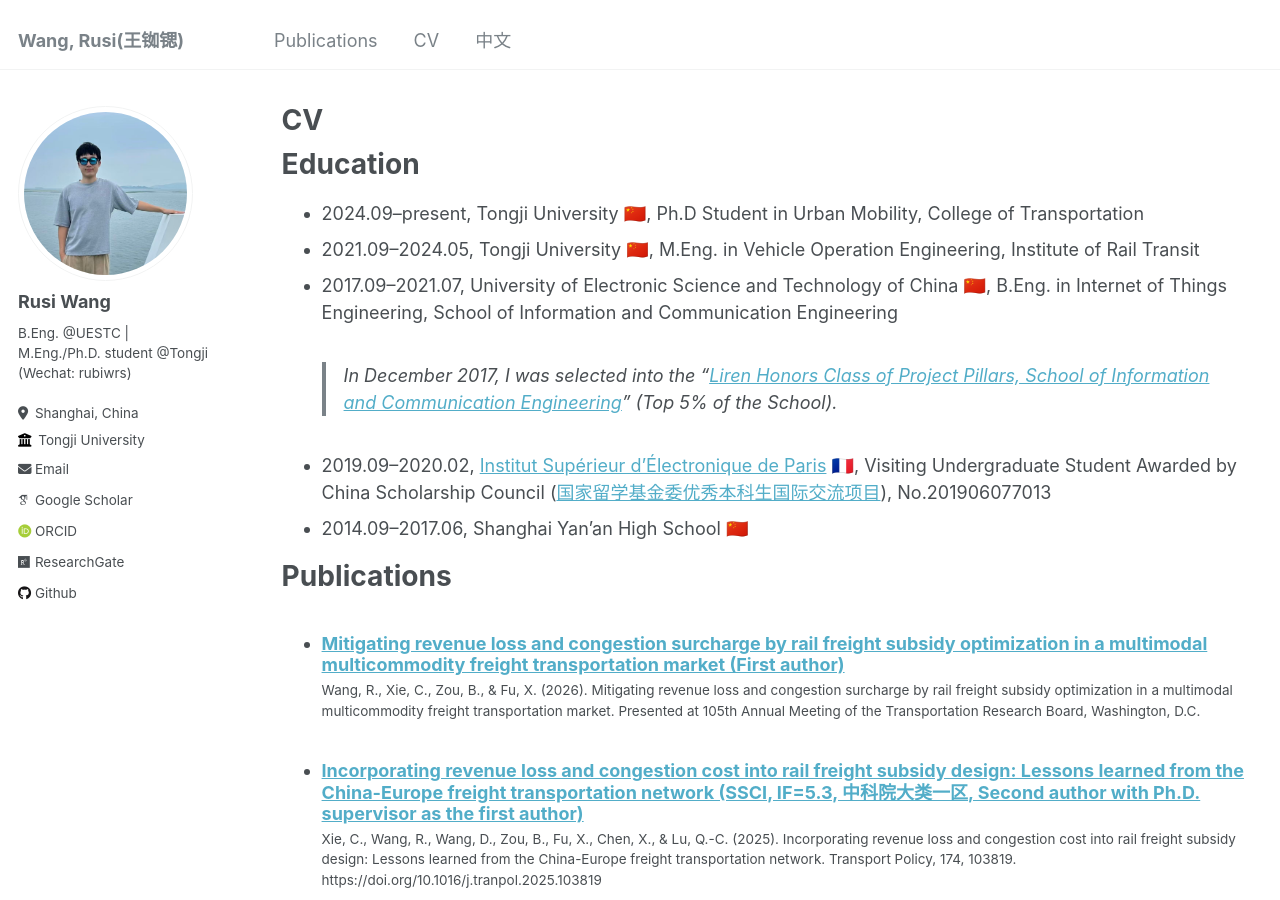
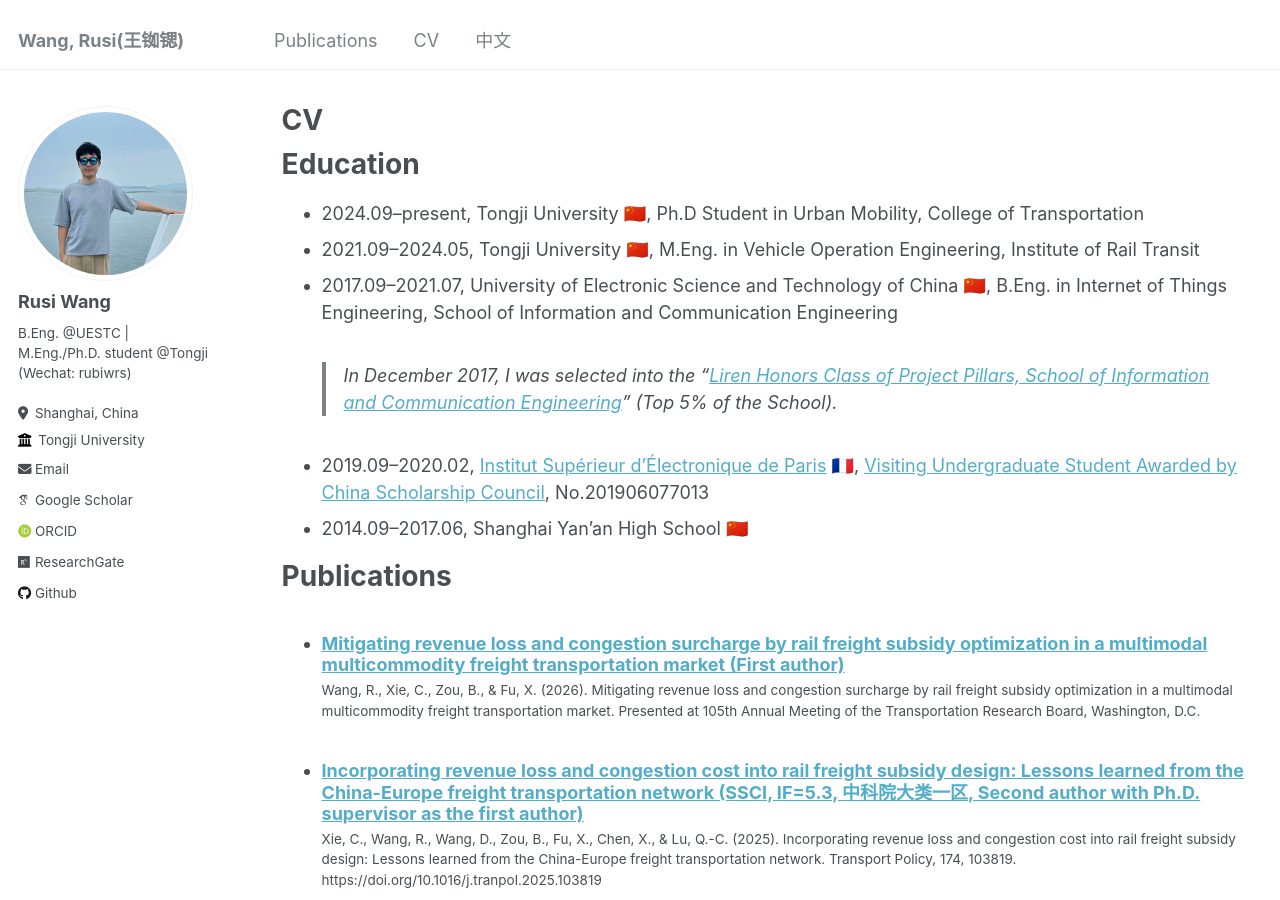
Before and after one commit to RusiWang99/RusiWang99.github.io, a Jekyll site: the page built from _pages/cv.md, in a window 1280 px wide and 900 px high. Built offline with Jekyll 4.4.1, drawn with Linux system fonts in a browser that asks for light colours; some web fonts are replaced.

Commit message:
Update cv.md

```diff
--- a/_pages/cv.md
+++ b/_pages/cv.md
@@ -15,7 +15,7 @@ Education
 * 2021.09–2024.05, Tongji University 🇨🇳, M.Eng. in Vehicle Operation Engineering, Institute of Rail Transit
 * 2017.09–2021.07, University of Electronic Science and Technology of China 🇨🇳, B.Eng. in Internet of Things Engineering, School of Information and Communication Engineering
 > In December 2017, I was selected into the "[Liren Honors Class of Project Pillars, School of Information and Communication Engineering](https://mp.weixin.qq.com/s/ew-8znWxv4uh3Q9MWJyc2A)" (Top 5% of the School).
-* 2019.09–2020.02, [Institut Supérieur d'Électronique de Paris](https://www.isep.fr/en/) 🇫🇷, Visiting Undergraduate Student Awarded by China Scholarship Council ([国家留学基金委优秀本科生国际交流项目](https://www.csc.edu.cn/article/1426)), No.201906077013
+* 2019.09–2020.02, [Institut Supérieur d'Électronique de Paris](https://www.isep.fr/en/) 🇫🇷, [Visiting Undergraduate Student Awarded by China Scholarship Council](https://www.csc.edu.cn/article/1426), No.201906077013
 * 2014.09–2017.06, Shanghai Yan'an High School 🇨🇳
 
 Publications
```
